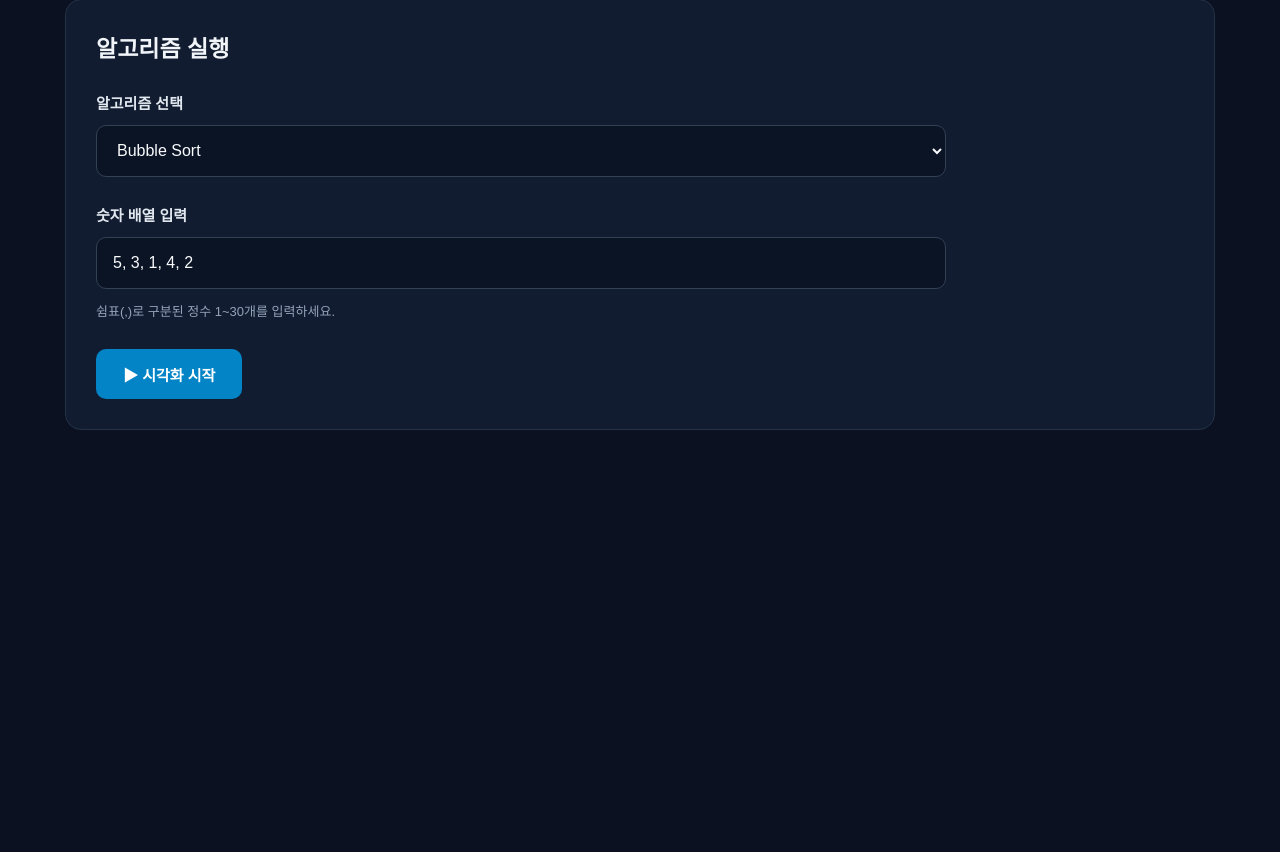
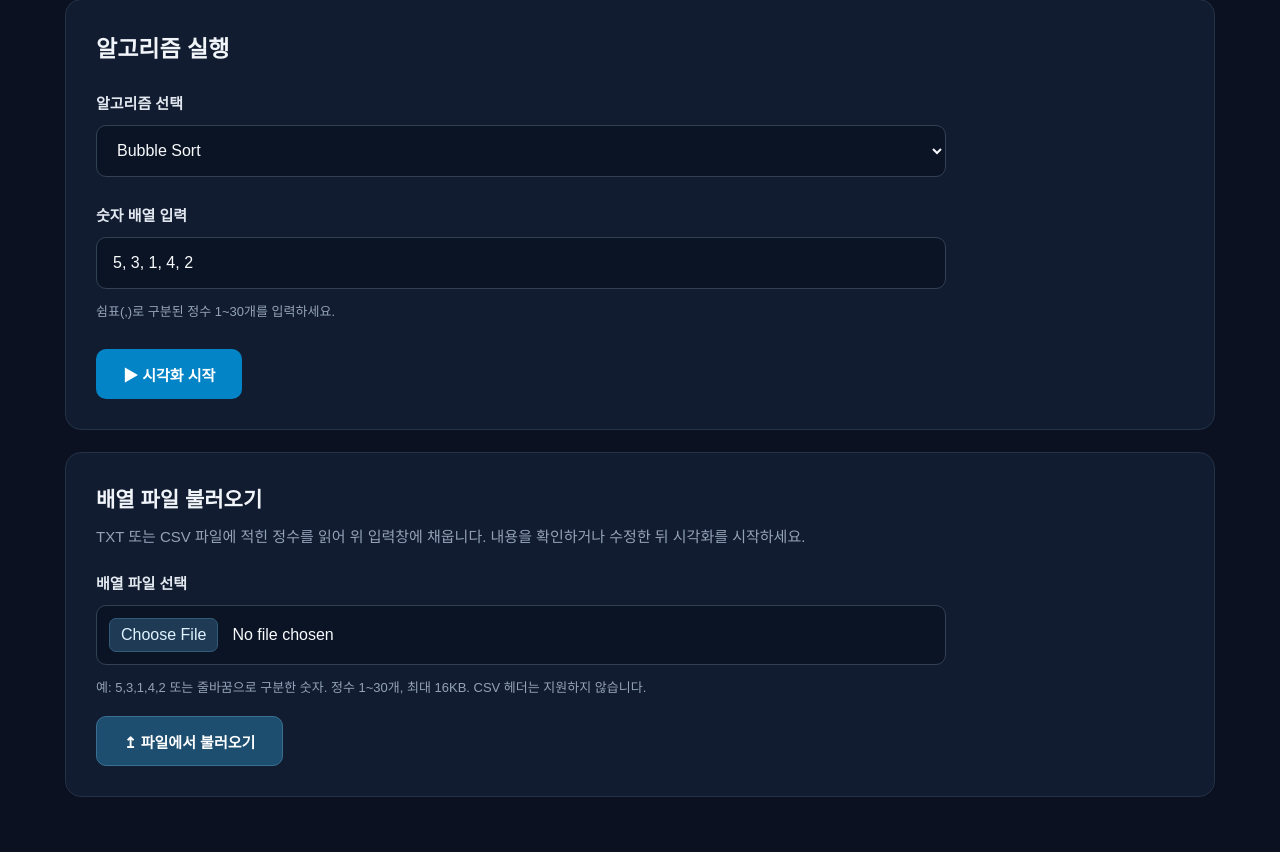
Before and after one commit to wpshs789/AlgoLab, a Java web app: page / in a window 1280 px wide. Shown: the part 282-1134 px from the top of the page. Before the commit the page ends 712 px from the top, so only its background shows below. Run offline with Tomcat 11, a stand-in JSP engine, Linux system fonts and the light colour scheme.

Commit message:
Add TXT/CSV array upload feature

```diff
--- a/src/main/webapp/index.jsp
+++ b/src/main/webapp/index.jsp
@@ -1,11 +1,23 @@
 <%@ page contentType="text/html; charset=UTF-8" pageEncoding="UTF-8" %>
+<%
+    // 파일 업로드 또는 직전 실행에서 저장한 숫자 배열을 기본 입력값으로 표시한다.
+    // lastNumbers에는 서버가 검증하고 정규화한 정수 문자열만 저장한다.
+    String lastNumbers = (String) session.getAttribute("lastNumbers");
+    if (lastNumbers == null || lastNumbers.isEmpty()) {
+        lastNumbers = "5, 3, 1, 4, 2";
+    }
+    String uploadNotice = (String) session.getAttribute("uploadNotice");
+    String uploadError = (String) session.getAttribute("uploadError");
+    session.removeAttribute("uploadNotice");
+    session.removeAttribute("uploadError");
+%>
 <!DOCTYPE html>
 <html lang="ko">
 <head>
     <meta charset="UTF-8">
     <meta name="viewport" content="width=device-width, initial-scale=1">
     <title>AlgoLab - 알고리즘 시각화</title>
-    <link rel="stylesheet" href="<%= request.getContextPath() %>/resources/css/style.css?v=20261116a">
+    <link rel="stylesheet" href="<%= request.getContextPath() %>/resources/css/style.css?v=20261116b">
 </head>
 <body>
     <jsp:include page="menu.jsp" />
@@ -26,13 +38,35 @@
                 </div>
                 <div class="form-group">
                     <label for="numbers">숫자 배열 입력</label>
-                    <input type="text" id="numbers" name="numbers" value="5, 3, 1, 4, 2"
+                    <input type="text" id="numbers" name="numbers" value="<%= lastNumbers %>"
                            placeholder="예: 5, 3, 1, 4, 2" required>
                     <p class="input-help">쉼표(,)로 구분된 정수 1~30개를 입력하세요.</p>
                 </div>
                 <button type="submit" class="start-btn">▶ 시각화 시작</button>
             </form>
         </section>
+        <section class="panel upload-panel">
+            <h2>배열 파일 불러오기</h2>
+            <p class="subtitle upload-desc">TXT 또는 CSV 파일에 적힌 정수를 읽어 위 입력창에 채웁니다. 내용을 확인하거나 수정한 뒤 시각화를 시작하세요.</p>
+
+            <% if (uploadNotice != null) { %>
+                <p class="upload-message success" role="status"><%= uploadNotice %></p>
+            <% } %>
+            <% if (uploadError != null) { %>
+                <p class="upload-message error" role="alert"><%= uploadError %></p>
+            <% } %>
+
+            <form action="<%= request.getContextPath() %>/upload-array"
+                  method="post" enctype="multipart/form-data">
+                <div class="form-group">
+                    <label for="arrayFile">배열 파일 선택</label>
+                    <input type="file" id="arrayFile" name="arrayFile"
+                           accept=".txt,.csv,text/plain,text/csv" required>
+                    <p class="input-help">예: 5,3,1,4,2 또는 줄바꿈으로 구분한 숫자. 정수 1~30개, 최대 16KB. CSV 헤더는 지원하지 않습니다.</p>
+                </div>
+                <button type="submit" class="start-btn upload-btn">↥ 파일에서 불러오기</button>
+            </form>
+        </section>
     </main>
 </body>
 </html>
--- a/src/main/webapp/resources/css/style.css
+++ b/src/main/webapp/resources/css/style.css
@@ -266,3 +266,20 @@ a { color: inherit; }
         @media (prefers-reduced-motion: reduce) {
             .viz-slot { transition: none; }
         }
+
+/* 파일 업로드 화면: 메인 입력폼과 별도 제출 */
+.upload-panel { margin-top: 22px; }
+.upload-panel h2 { font-size: 21px; margin-bottom: 12px; }
+.upload-desc { margin-bottom: 22px; }
+.upload-panel form { width: min(100%, 850px); }
+.upload-panel .form-group { margin-bottom: 18px; }
+.upload-panel input[type="file"] { cursor: pointer; padding: 12px; }
+.upload-panel input[type="file"]::file-selector-button {
+    background: #1e3a55; color: #e0f2fe; border: 1px solid #315b77;
+    border-radius: 7px; padding: 7px 11px; margin-right: 14px; cursor: pointer;
+}
+.upload-message { border-radius: 9px; padding: 13px 16px; font-size: 14px; line-height: 1.6; }
+.upload-message.success { color: #a7f3d0; background: #0f302c; border: 1px solid #266c54; }
+.upload-message.error { color: #fecaca; background: #3a1926; border: 1px solid #804355; }
+.upload-btn { background: #1d4e70; border: 1px solid #3b7093; }
+.upload-btn:hover { background: #245f88; }
--- a/src/main/webapp/visualizer.jsp
+++ b/src/main/webapp/visualizer.jsp
@@ -25,6 +25,9 @@
             inputArray[i] = Integer.parseInt(tokens[i].trim());
         }
         steps = new SortingService().sort(algorithm, inputArray);
+        // 성공적으로 실행된 배열은 같은 세션의 메인 화면에 다시 표시한다.
+        String normalizedInput = Arrays.toString(inputArray);
+        session.setAttribute("lastNumbers", normalizedInput.substring(1, normalizedInput.length() - 1));
     } catch (NumberFormatException ex) {
         error = "쉼표(,)로 구분된 정수만 입력해주세요.";
     } catch (IllegalArgumentException ex) {
```
Also changed, not shown: src/main/java/com/algolab/servlet/ArrayUploadServlet.java (added, +103 -0 lines).
